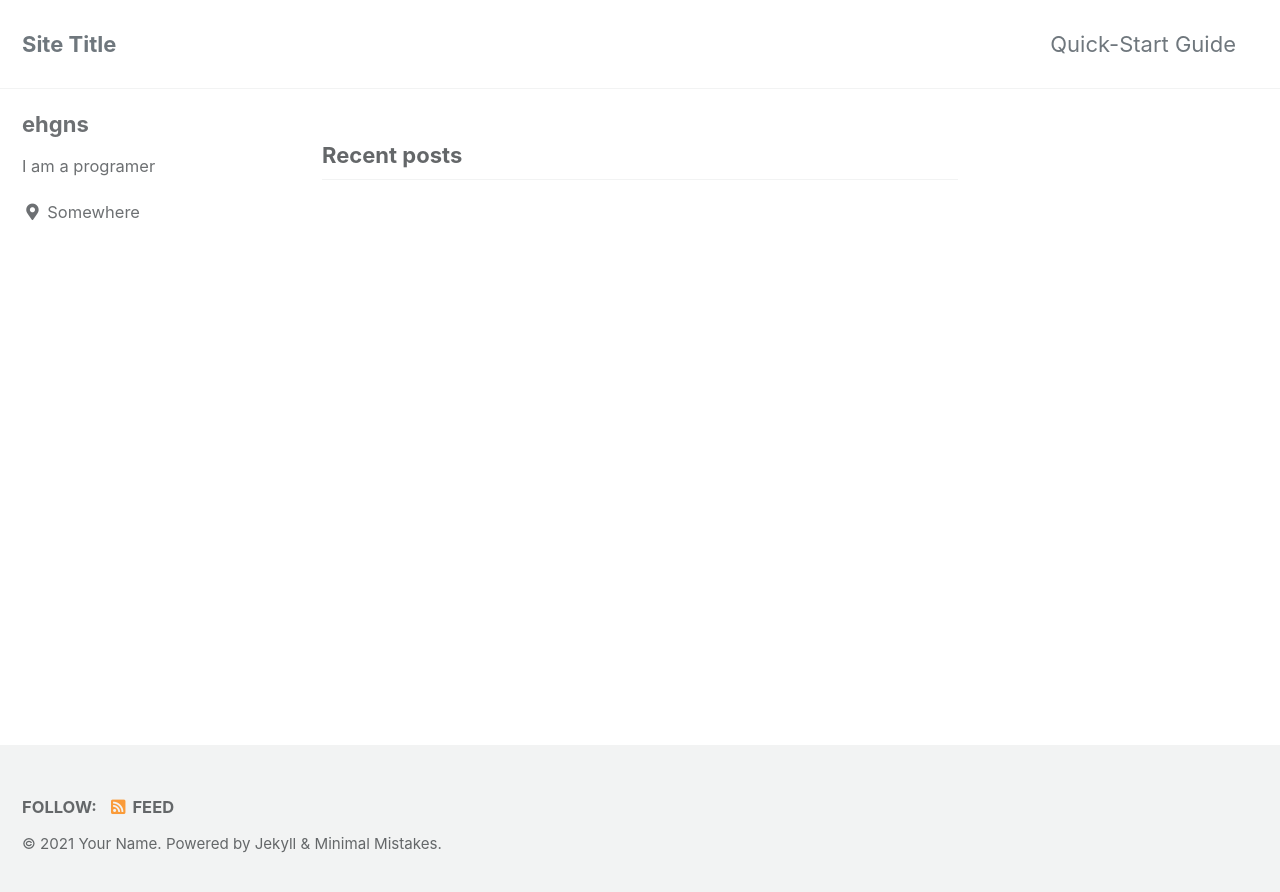
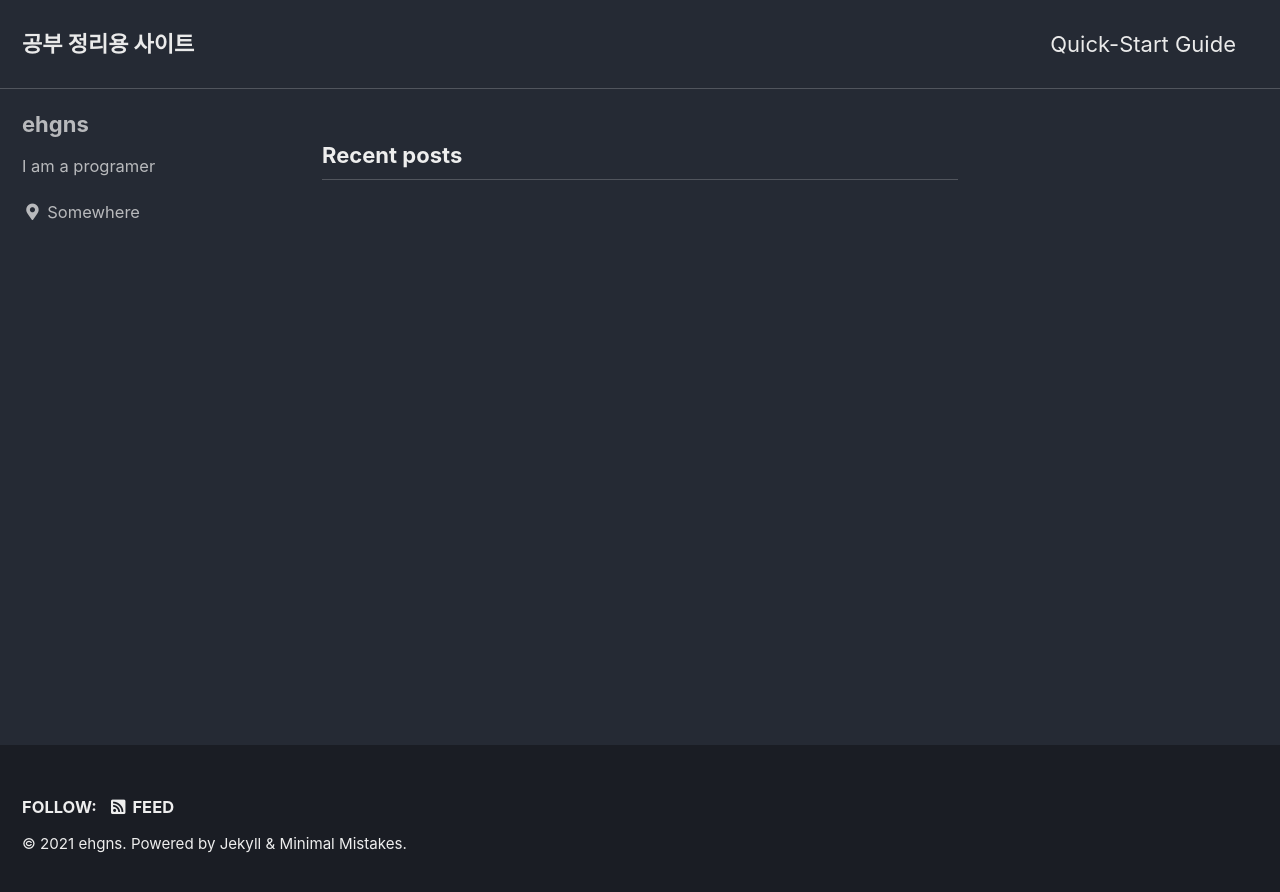
Before and after one commit to eunrin15/eunrin15.github.io, a Jekyll site: the page built from index.html, in a window 1280 px wide. Shown: the top 892 px of the page. Built offline with Jekyll 4.4.1, drawn with Linux system fonts in a browser that asks for light colours; cached includes are drawn as plain includes; the list of posts is cut into pages by our own code.

Commit message:
정리중

```diff
--- a/_config.yml
+++ b/_config.yml
@@ -12,15 +12,15 @@
 
 # theme                  : "minimal-mistakes-jekyll"
 # remote_theme           : "mmistakes/minimal-mistakes"
-minimal_mistakes_skin    : "default" # "air", "aqua", "contrast", "dark", "dirt", "neon", "mint", "plum", "sunrise"
+minimal_mistakes_skin    : "dark" # "air", "aqua", "contrast", "dark", "dirt", "neon", "mint", "plum", "sunrise"
 
 # Site Settings
 locale                   : "en-US"
-title                    : "Site Title"
+title                    : "공부 정리용 사이트"
 title_separator          : "-"
 subtitle                 : # site tagline that appears below site title in masthead
-name                     : "Your Name"
-description              : "An amazing website."
+name                     : "ehgns"
+description              : "공부한 것들 정리용 사이트입니다."
 url                      : # the base hostname & protocol for your site e.g. "https://mmistakes.github.io"
 baseurl                  : # the subpath of your site, e.g. "/blog"
 repository               : # GitHub username/repo-name e.g. "mmistakes/minimal-mistakes"
```
